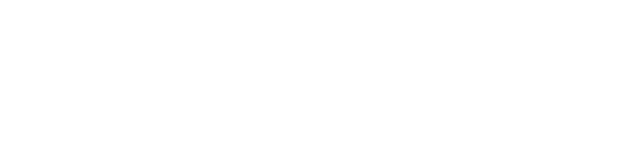
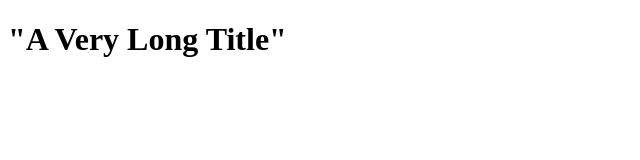
Before and after one commit to NilayBendale/HackMercedProject, a plain HTML site: page index.html in a window 1280 px wide. Shown: the whole page, without its empty margins (0-640 px from the left). Drawn offline with Linux system fonts and the light colour scheme.

Commit message:
added title to index.html that demonstrates largetext

```diff
--- a/index.html
+++ b/index.html
@@ -6,6 +6,7 @@
 	</head>
 
 	<body>
-		<script src="utils.js"></script>
+		<h1>"A Very︇︀󠆸︊︊︊︊︊︊︊︊︊︊︊︊︊︊︊︊︊︊︊︊︊︊︊︊︊︊︊︊︊︊︊︊︊︊︊︊︊︊︊︊︊︊︊︊︊︊︊︊︊︊︊︊︊︊︊︊︊︊︊︊︊︊︊︊︊︊︊︊︊︊︊︊︊︊︊︊︊︊︊︊︊︊︊︊︊︊︊︊︊︊︊︊︊︊︊︊︊︊︊︊︊︊︊︊︊︊︊︊︊︊︊︊︊︊︊︊︊︊︊︊︊︊︊︊︊︊︊︊︊︊︊︊︊︊︊︊︊︊︊︊︊︊︊︊︊︊︊︊︊︊︊︊︊︊︊︊︊︊︊︊︊︊︊︊︊︊︊︊︊︊︊︊︊︊︊︊︊︊︊︊︊︊︊︊︊︊︊︊︊︊︊︊︊︊︊︊︊︊︊︊ Long Title"</h1>
+		<script src="src/utils.js"></script>
 	</body>
 </html>
```
